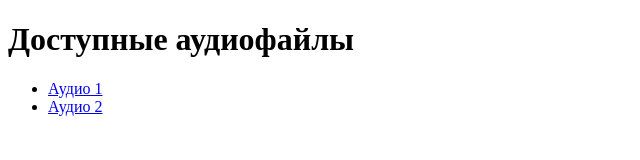
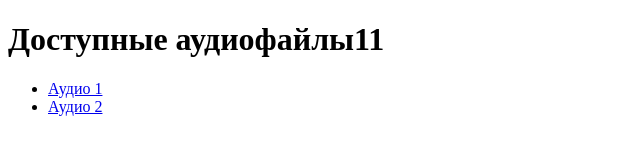
Before and after one commit to Bogdan-Shirobokov/VideoAudioTelegramApp, a plain HTML site: page audios.html in a window 1280 px wide. Shown: the full height of the page, 0-640 px from the left. Drawn offline with Linux system fonts and the light colour scheme.

Commit message:
Update audios.html

```diff
--- a/audios.html
+++ b/audios.html
@@ -16,7 +16,7 @@
     </script>
 </head>
 <body>
-    <h1>Доступные аудиофайлы</h1>
+    <h1>Доступные аудиофайлы11</h1>
     <ul>
         <li><a href="https://bogdan-shirobokov.github.io/VideoAudioTelegramApp/media/audios/Люся Чеботина – ЛУЧШАЯ ПОДРУГА.mp3">Аудио 1</a></li>
         <li><a href="https://bogdan-shirobokov.github.io/VideoAudioTelegramApp/media/audios/Люся Чеботина – ПЛАКАЛ ГОЛЛИВУД.mp3">Аудио 2</a></li>
```
